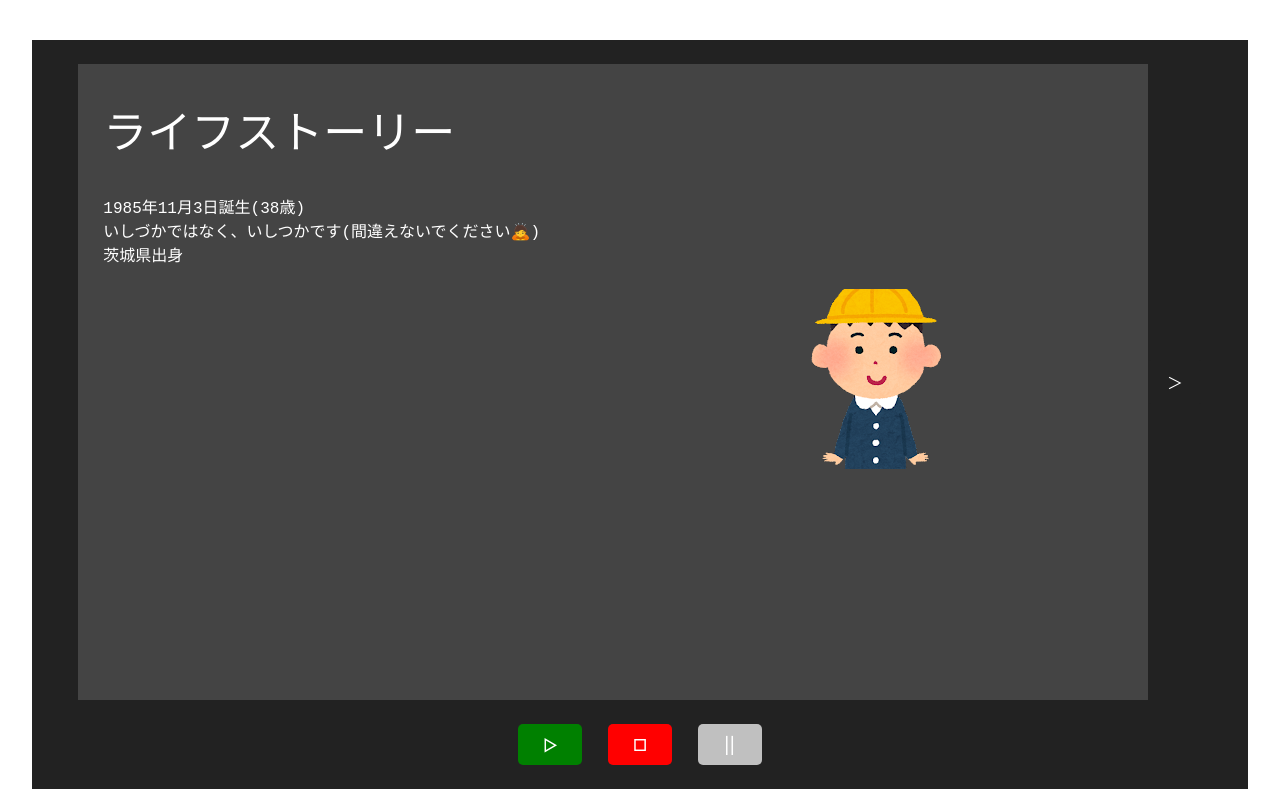
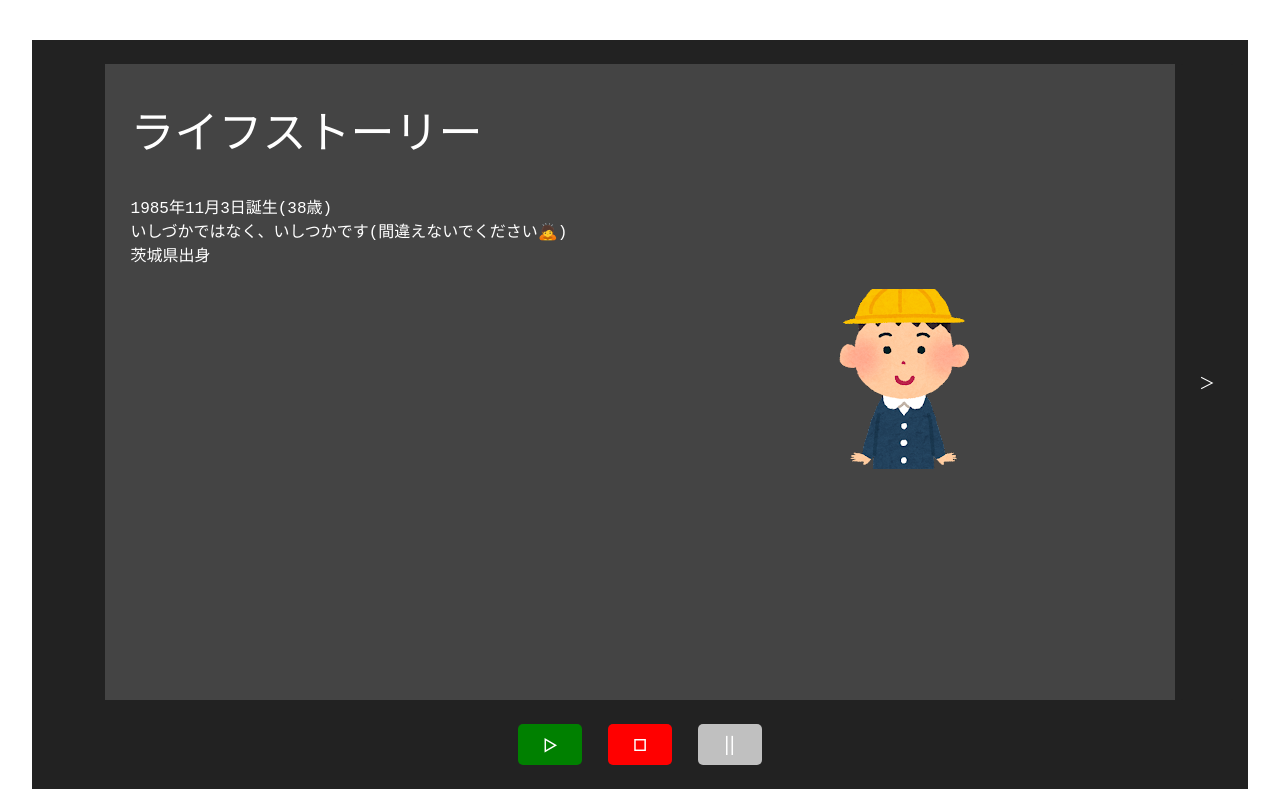
Before and after one commit to tak389/slideshow, a React (Vite) app: page / in a window 1280 px wide. Built offline with nearby package versions, Linux system fonts and the light colour scheme.

Commit message:
ボタンが消えている際にも枠外の幅が乱れないよう修正
Signed-off-by: tak389 <pupu8241t@gmail.com>

```diff
--- a/src/components/templates/SlideShowTemplate/index.module.css
+++ b/src/components/templates/SlideShowTemplate/index.module.css
@@ -6,8 +6,9 @@
   padding-top: 3vh;
 
   .outside {
+    width: 5vw;
     display: flex;
-    align-items: center;
+    justify-content: center;
   }
 
   .slide_wrapper {
```
